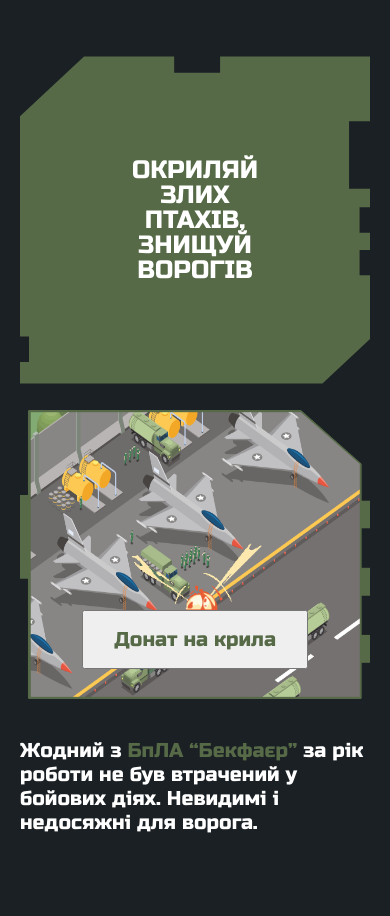
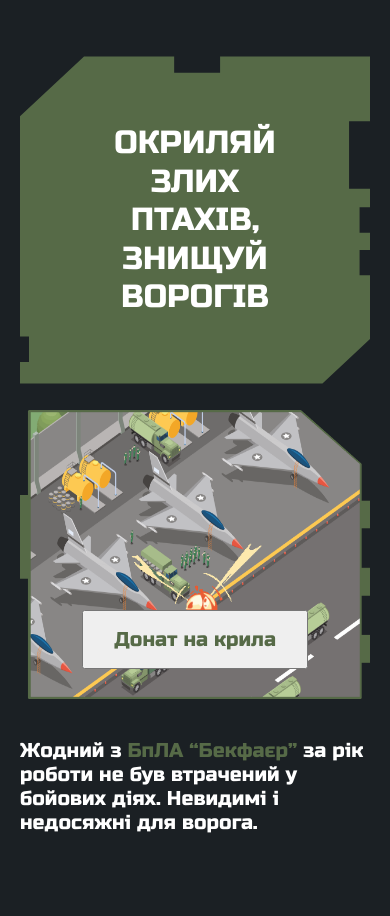
Before and after one commit to baza-trainee/79_brigadge_fundraising, a React (Create React App) app: page / in a window 390 px wide. Shown: the part 5913-6829 px from the top of the page. Built offline with nearby package versions, Linux system fonts and the light colour scheme.

Commit message:
wings-font-size

```diff
--- a/src/components/Wings/Wings.module.css
+++ b/src/components/Wings/Wings.module.css
@@ -99,7 +99,7 @@
     }
 
     .wings-block1-text {
-        font-size: 28px;
+        font-size: 32px;
         line-height: 1.2;
     }
 }
@@ -132,11 +132,6 @@
         min-height: 340px;
     }
 
-    .wings-block1-text {
-        font-size: 25px;
-        line-height: 1;
-    }
-
     .wings-text {
         font-size: 30px;
         line-height: 1.2;
```
